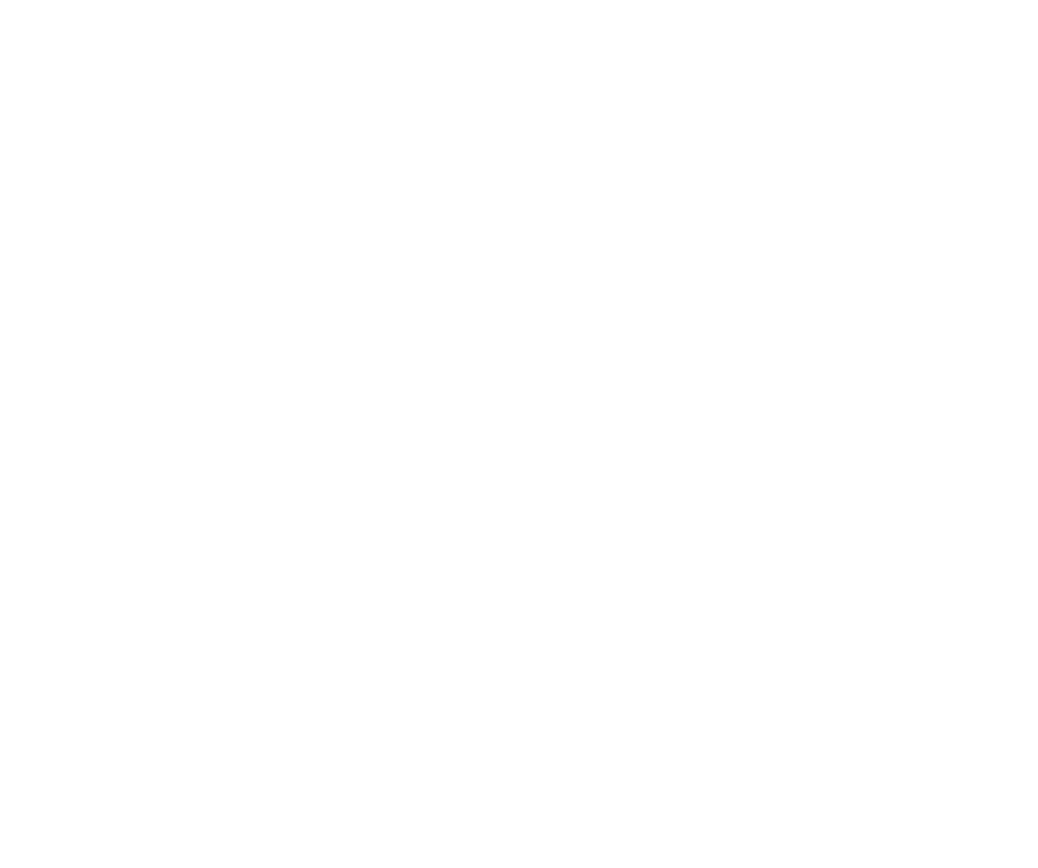
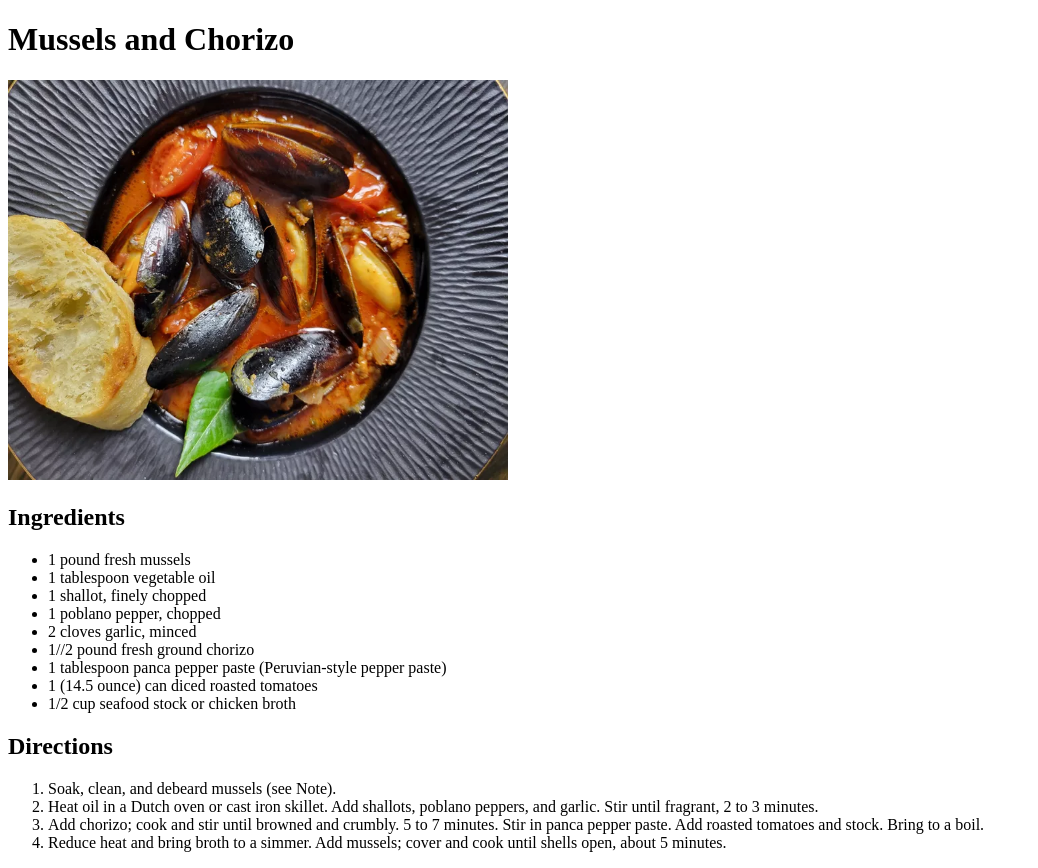
Before and after one commit to Shnasfu/odin-recipes, a plain HTML site: page recipes/muschor.html in a window 1280 px wide. Shown: the whole page, without its empty margins (0-1038 px from the left). Before the commit the page ends 800 px from the top, so only its background shows below. Drawn offline with Linux system fonts and the light colour scheme.

Commit message:
update: add css to the htmls files - continue

```diff
--- a/index.html
+++ b/index.html
@@ -4,10 +4,11 @@
     <meta charset="UTF-8">
     <meta name="viewport" content="width=device-width, initial-scale=1.0">
     <title>Document</title>
+    <link rel="stylesheet" href="style.css">
 </head>
 <body>
-    <h1>Odin Recipes</h1>
-    <ul>
+    <h1 class="main">Odin Recipes</h1>
+    <ul class="lists">
         <li><a href="recipes/porkchops.html">Pepper & Garlic Pork Chops</a></li>
         <li><a href="recipes/spaghetti.html">Spaghetti with Meat Sauce</a></li>
         <li><a href="recipes/muschor.html">Mussels with Chorizo</a></li>
--- a/recipes/muschor.html
+++ b/recipes/muschor.html
@@ -0,0 +1,35 @@
+<!DOCTYPE html>
+<html lang="en">
+<head>
+    <meta charset="UTF-8">
+    <meta name="viewport" content="width=device-width, initial-scale=1.0">
+    <title>Mussels and Chorizo</title>
+</head>
+<body>
+    <h1>Mussels and Chorizo</h1>
+    <img src="../images/muschor.png" alt="mussels in a plate with garlic bread" height="400" width="500">
+    <h2>Ingredients</h2>
+    <ul>
+        <li>1 pound fresh mussels</li>
+        <li>1 tablespoon vegetable oil</li>
+        <li>1 shallot, finely chopped</li>
+        <li>1 poblano pepper, chopped</li>
+        <li>2 cloves garlic, minced</li>
+        <li>1//2 pound fresh ground chorizo</li>
+        <li>1 tablespoon panca pepper paste (Peruvian-style pepper paste)</li>
+        <li>1 (14.5 ounce) can diced roasted tomatoes</li>
+        <li>1/2 cup seafood stock or chicken broth</li>
+    </ul>
+    <h2>Directions</h2>
+    <ol>
+        <li>Soak, clean, and debeard mussels (see Note).</li>
+        <li>Heat oil in a Dutch oven or cast iron skillet. Add shallots, poblano peppers, and garlic. Stir until fragrant, 2 to 3 minutes.
+
+        </li>
+        <li>Add chorizo; cook and stir until browned and crumbly. 5 to 7 minutes. Stir in panca pepper paste. Add roasted tomatoes and stock. Bring to a boil.</li>
+        <li>Reduce heat and bring broth to a simmer. Add mussels; cover and cook until shells open, about 5 minutes.</li>
+
+    </ol>
+
+</body>
+</html>
--- /dev/null
+++ b/style.css
@@ -0,0 +1,17 @@
+.main {
+    font-family: 'Courier New', Courier, monospace;
+}
+
+.lists, a {
+    font-family: 'Franklin Gothic Medium', 'Arial Narrow', Arial, sans-serif;
+    text-decoration: none;
+    list-style-type: none;
+}
+
+body {
+    background-color: blanchedalmond;
+}
+
+.porky {
+    font-family: 'Courier New', Courier, monospace;
+}
```
Also changed, not shown: recipes/porkchops.html (+5 -4 lines), recipes/spaghetti.html (+33 -0 lines).
